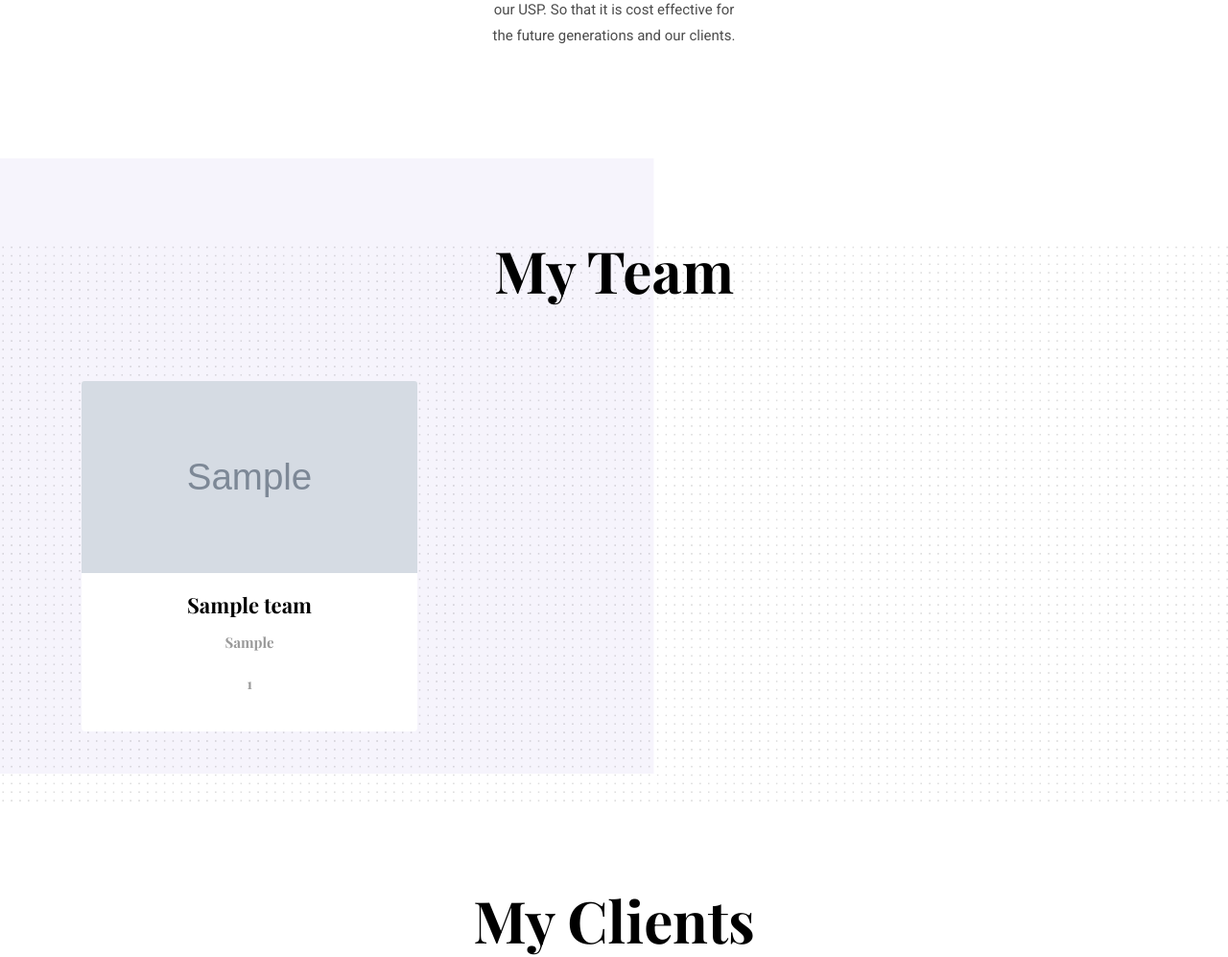
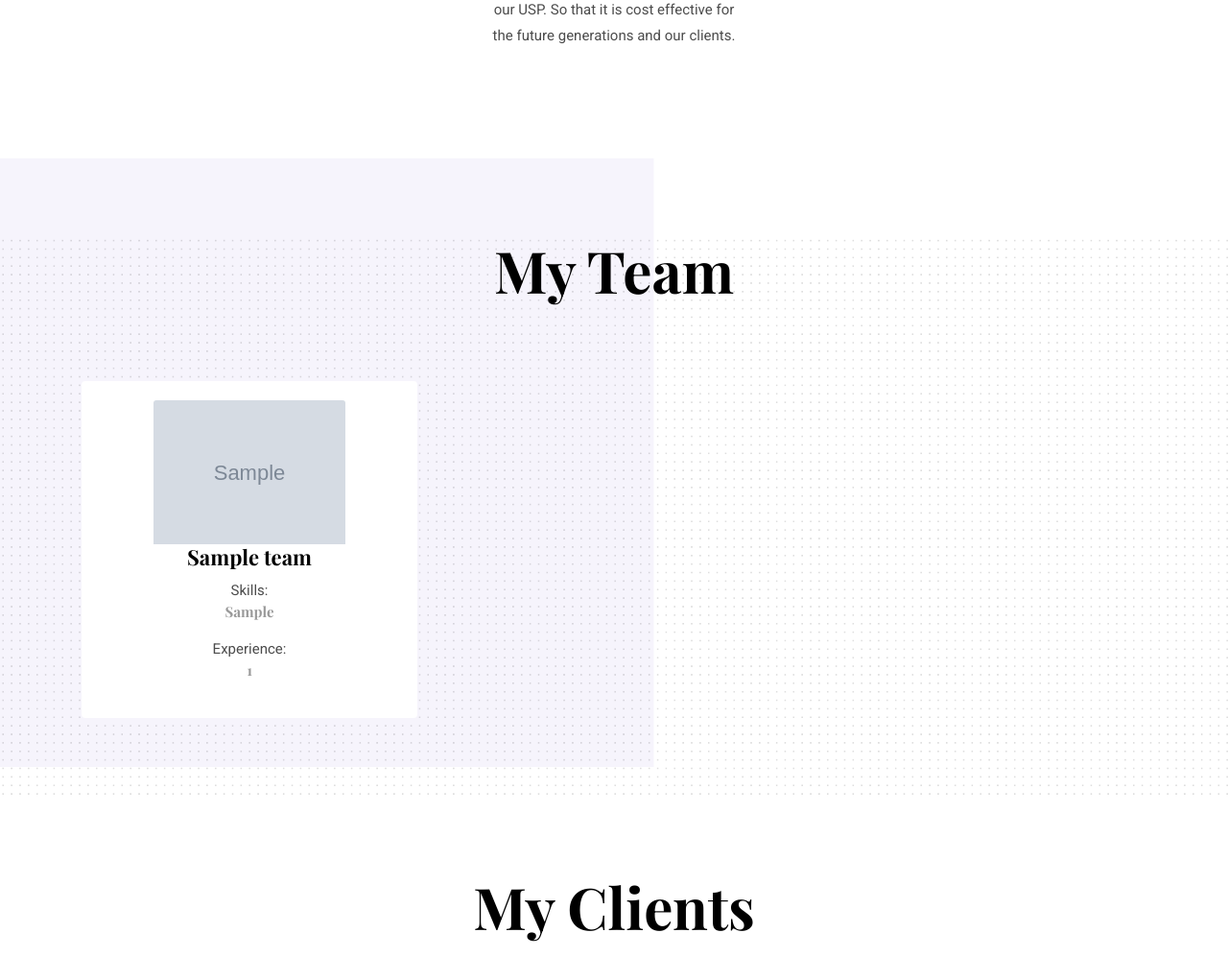
Before and after one commit to vijayamurugan27/College_projects_Phase_1-main, a Django app: page /demo/about in a window 1280 px wide; the page is wider, and only the part inside the window is pictured. Shown: the part 1945-2942 px from the top of that part at 96% size. Run offline with Django 4.2, Linux system fonts and the light colour scheme; tables that the repository leaves empty hold one stand-in row (values such as "Sample post"); grey boxes marked "Sample" are stand-in pictures; some libraries are stand-ins or nearby versions.

Commit message:
final commit

```diff
--- a/demo/templates/demo/themes/about.html
+++ b/demo/templates/demo/themes/about.html
@@ -107,22 +107,20 @@
 
 
 
-                <div class="col-md-4 col-sm-6 mb-4 mb-md-0">
-                  <div class="card text-center">
-                    <!-- <img src="{% static 'images/team/member-1.png' %}" class="card-img-top"> -->
-                    <!-- <a href="{{ team.pictures.url }}"> -->
-                      {% if team.name != Vidhya %}
-                        <img src="{{ team.pictures.url }}" alt="shirts" style="max-height:200px" class="card-img-top">
-                        <div class="card-body">
-                        <h4 class="card-title"> {{team.name}} </h4>
-                        <p class="text-light font-secondary">{{team.expertise}}</p>
-                        <p class="text-light font-secondary">{{team.experience}}</p>
-                      {% endif %}
-                    </div>
-                  </div>
-                </div>
 
 
+
+            <div class="col-md-4 col-sm-6 mb-4 mb-md-0">
+              <div class="card text-center">
+                  <div class="card-body">
+                      <!-- Center the image by adding "text-center" class -->
+                      <img src="{{ team.pictures.url }}" alt="shirts" style="max-height: 200px; max-width: 200px;" class="card-img-top">
+                      <h4 class="card-title"> {{team.name}} </h4>
+                     Skills: <p class="text-light font-secondary">{{team.expertise}}</p>
+                     Experience: <p class="text-light font-secondary">{{team.experience}}</p>
+                  </div>
+              </div>
+          </div>
 
         {% endfor %}
 
```
Also changed, not shown: media/images/Bharani.jpg (added), media/images/Helen.jpg (added), media/images/Ponnivalavan.jpg (added), media/images/sampath.jpg (added).
